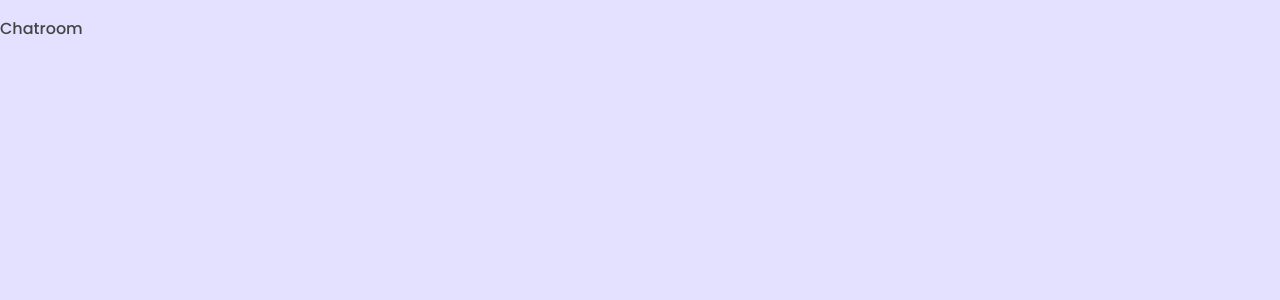
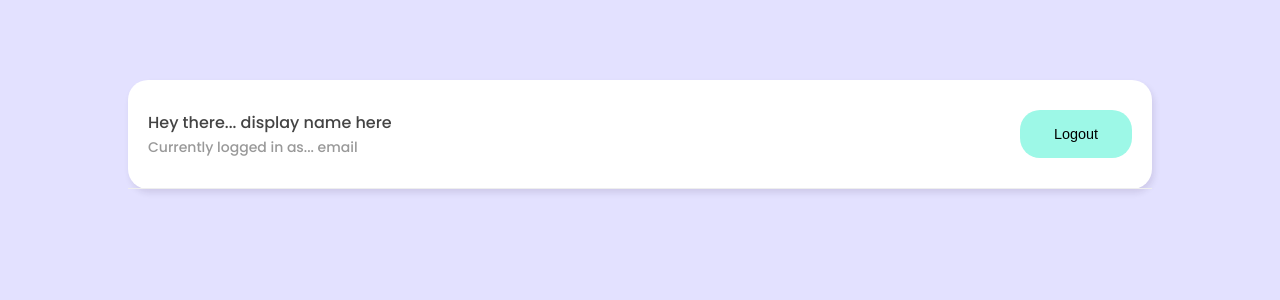
Before and after one commit to malin-nilsson/Vue-Firebase-Chat, a Vue app: page /chatroom in a window 1280 px wide. Shown: the top 300 px of the page. Built offline with nearby package versions, Linux system fonts and the light colour scheme.

Commit message:
Navbar component

```diff
--- /dev/null
+++ b/src/components/Navbar.vue
@@ -0,0 +1,36 @@
+<template>
+  <nav>
+    <div>
+      <p>Hey there... display name here</p>
+      <p class="email">Currently logged in as... email</p>
+    </div>
+    <button>Logout</button>
+  </nav>
+</template>
+
+<script>
+export default {};
+</script>
+
+<style>
+nav {
+  padding: 20px;
+  border-bottom: 1px solid #eee;
+  display: flex;
+  justify-content: space-between;
+  align-items: center;
+}
+nav p {
+  margin: 2px auto;
+  font-size: 16px;
+  color: #444;
+}
+nav p.email {
+  font-size: 14px;
+  color: #999;
+}
+
+nav button {
+  width: 7rem;
+}
+</style>
--- a/src/styles/_mixins.scss
+++ b/src/styles/_mixins.scss
@@ -21,6 +21,7 @@
     border: 0;
     border-radius: 20px;
     padding: 16px 20px;
+    transition: all 0.2s ease-in-out;
 
     &:hover {
       background-color: #94eddc;
--- a/src/views/Chatroom.vue
+++ b/src/views/Chatroom.vue
@@ -1,9 +1,15 @@
 <template>
-  <p>Chatroom</p>
+  <div class="app-container">
+    <Navbar />
+  </div>
 </template>
 
 <script>
-export default {};
+import Navbar from "../components/Navbar.vue";
+
+export default {
+  components: { Navbar },
+};
 </script>
 
 <style>
--- a/src/views/Welcome.vue
+++ b/src/views/Welcome.vue
@@ -97,6 +97,5 @@
 
 button {
   @include btn();
-  transition: all 0.2s ease-in-out;
 }
 </style>
```
